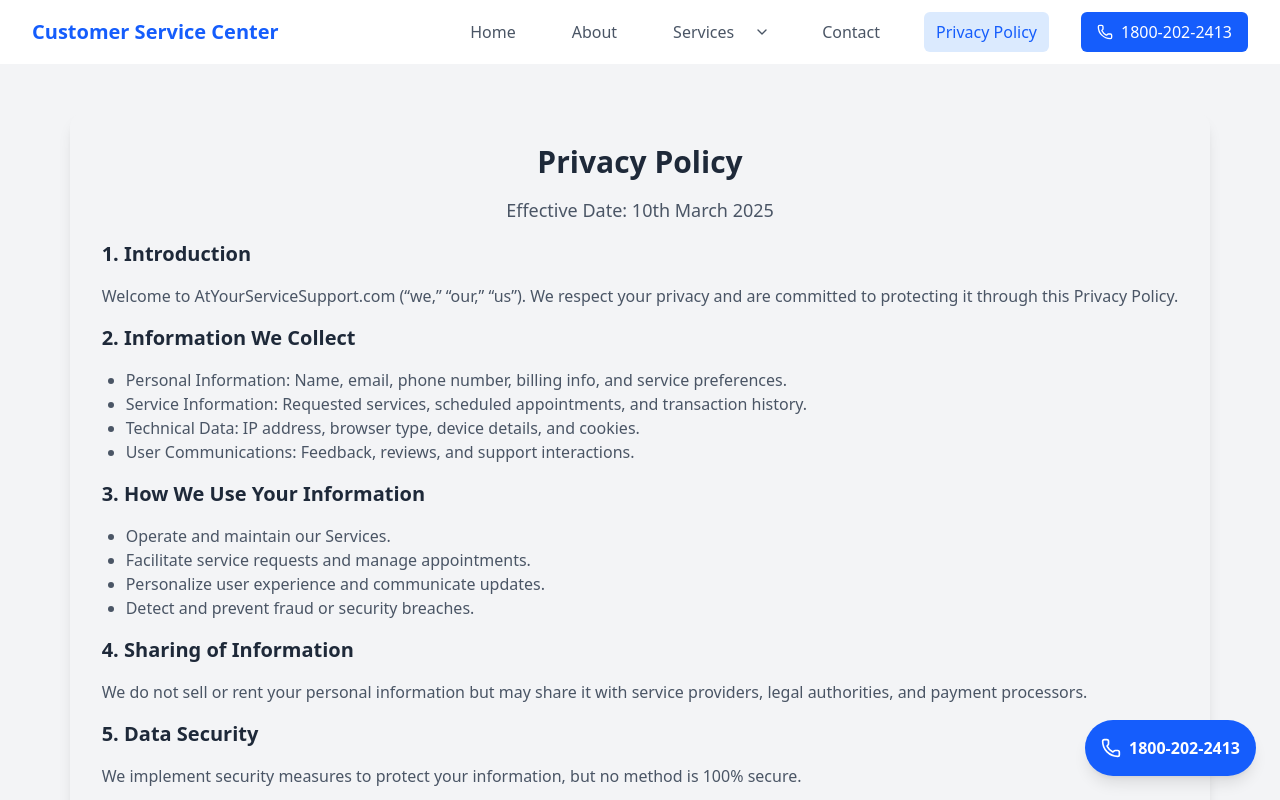
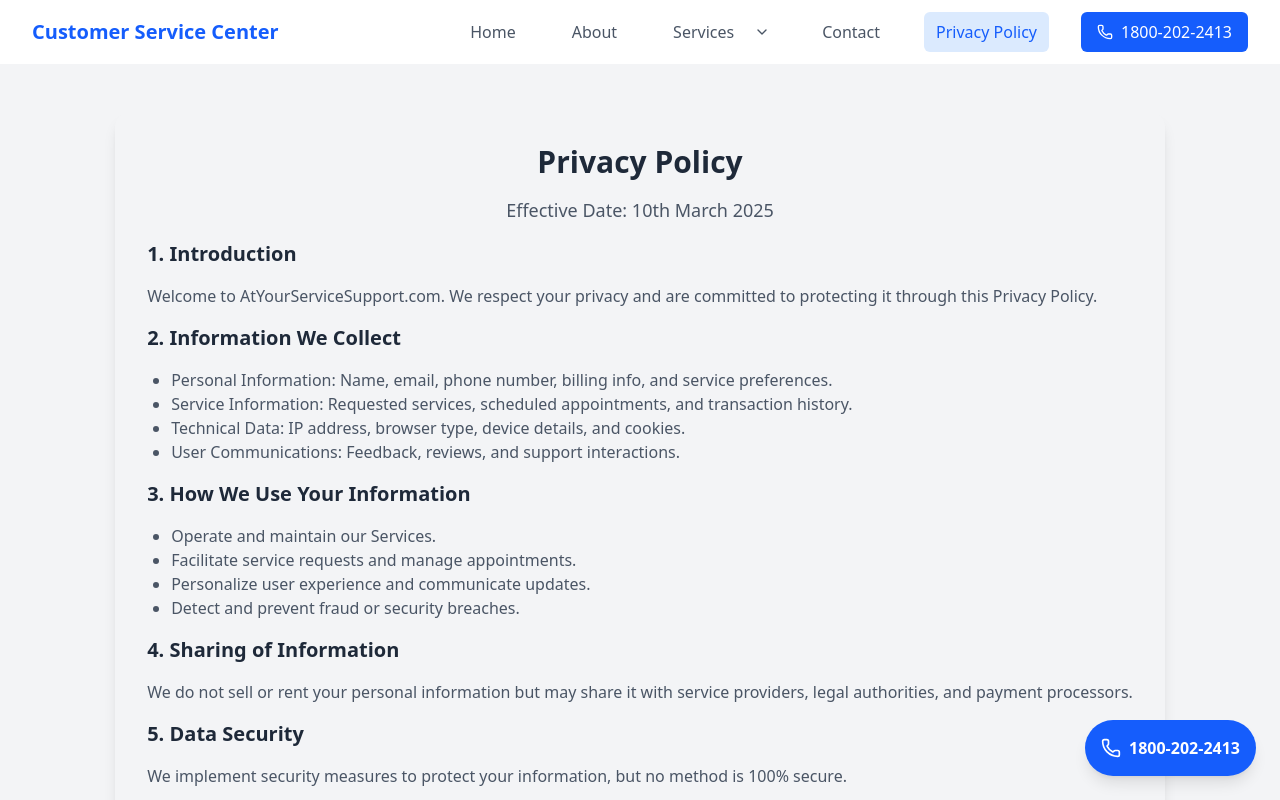
Before and after one commit to sanjanajaiswalCS/new-project, a React (Vite) app in the folder vite-project/: page /privacy in a window 1280 px wide. Shown: the top 800 px of the page. Built offline with nearby package versions, Linux system fonts and the light colour scheme.

Commit message:
minor chantes

```diff
--- a/vite-project/src/pages/About.jsx
+++ b/vite-project/src/pages/About.jsx
@@ -22,7 +22,7 @@
 
         <div className="text-left text-gray-600  space-y-4">
           <h3 className="text-xl font-semibold text-gray-800">1. Introduction</h3>
-          <p>Welcome to AtYourServiceSupport.com (“we,” “our,” “us”). These Terms of Service (“Terms”) govern your use of our website and services (“Services”). By accessing or using our Services, you agree to comply with these Terms. If you do not agree, please do not use our Services.</p>
+          <p>Welcome to AtYourServiceSupport.com. These Terms of Service (“Terms”) govern your use of our website and services (“Services”). By accessing or using our Services, you agree to comply with these Terms. If you do not agree, please do not use our Services.</p>
 
           <h3 className="text-xl font-semibold text-gray-800">2. Services Offered</h3>
           <p>We provide professional servicing, maintenance, and repair solutions. The availability of our services may vary based on location and scheduling.</p>
--- a/vite-project/src/pages/Privacy.jsx
+++ b/vite-project/src/pages/Privacy.jsx
@@ -9,7 +9,7 @@
 
         <div className="text-left text-gray-600 mt-4 space-y-4">
           <h3 className="text-xl font-semibold text-gray-800">1. Introduction</h3>
-          <p>Welcome to AtYourServiceSupport.com (“we,” “our,” “us”). We respect your privacy and are committed to protecting it through this Privacy Policy.</p>
+          <p>Welcome to AtYourServiceSupport.com. We respect your privacy and are committed to protecting it through this Privacy Policy.</p>
 
           <h3 className="text-xl font-semibold text-gray-800">2. Information We Collect</h3>
           <ul className="list-disc ml-6">
```
